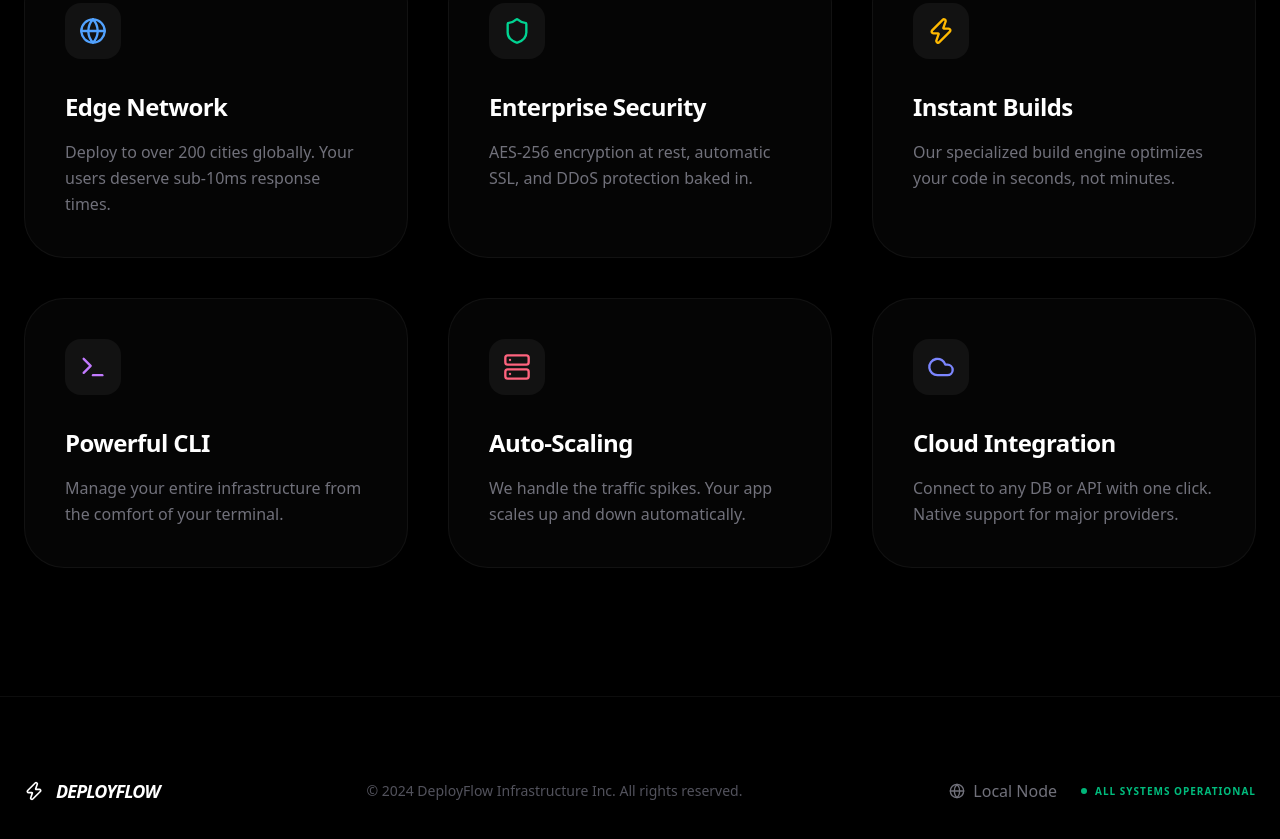
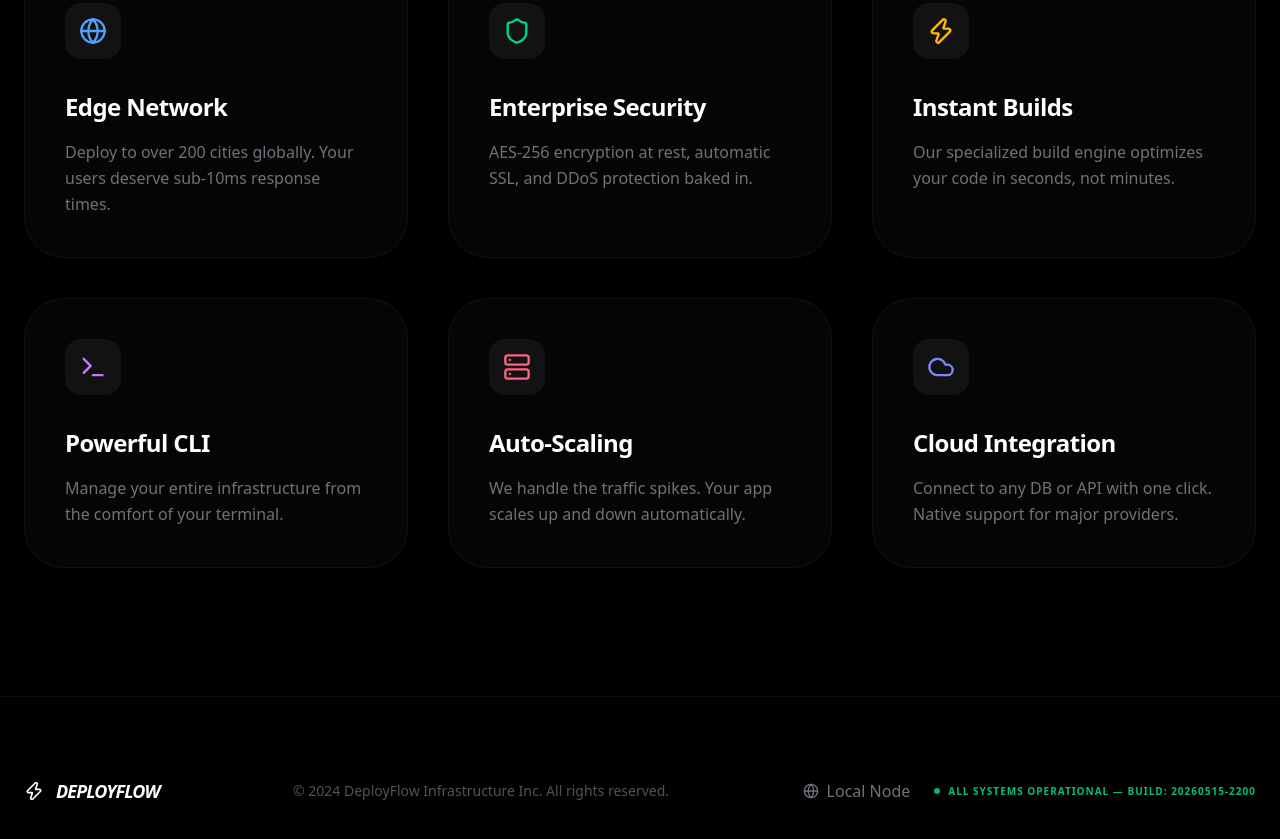
Before and after one commit to Poojasree071998/PaaS, a Next.js app in the folder apps/web/: page / in a window 1280 px wide. Shown: the part 1238-2077 px from the top of the page. Built offline with nearby package versions, Linux system fonts and the light colour scheme.

Commit message:
verify: production build ID 2200

```diff
--- a/apps/web/package.json
+++ b/apps/web/package.json
@@ -26,7 +26,7 @@
     "eslint-config-next": "15.1.0",
     "framer-motion": "^12.38.0",
     "lucide-react": "^1.14.0",
-    "next": "^16.2.6",
+    "next": "15.1.0",
     "next-auth": "^4.24.14",
     "react": "19.0.0",
     "react-dom": "19.0.0",
--- a/apps/web/src/app/page.tsx
+++ b/apps/web/src/app/page.tsx
@@ -177,7 +177,7 @@ export default function Home() {
             </button>
             <div className="flex items-center gap-2 text-emerald-500 font-bold uppercase text-[10px] tracking-widest">
               <div className="w-1.5 h-1.5 rounded-full bg-emerald-500 animate-pulse" />
-              All Systems Operational
+              All Systems Operational — Build: 20260515-2200
             </div>
           </div>
         </div>
```
